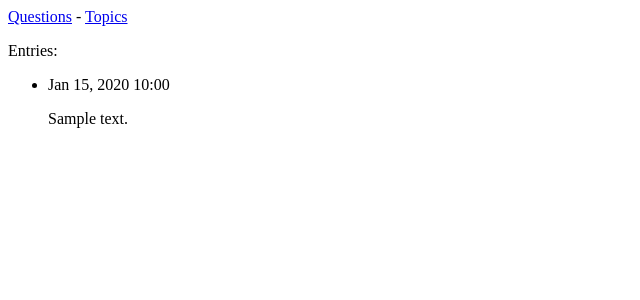
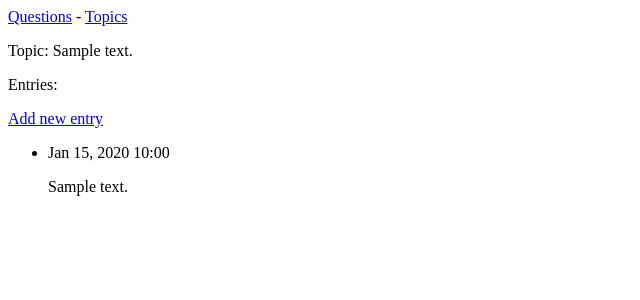
Before and after one commit to zrspeer/music_holiday, a Django app: page /topics/1/ in a window 1280 px wide. Shown: the top 300 px of the page, without its empty margins (0-640 px from the left). Run offline with Django 5.2, Linux system fonts and the light colour scheme; tables that the repository leaves empty hold one stand-in row (values such as "Sample post").

Commit message:
Forms added. Now a bare site that writes to db with user input

```diff
--- a/questions/templates/questions/topic.html
+++ b/questions/templates/questions/topic.html
@@ -2,7 +2,12 @@
 
 {% block content %}
 
+<p>Topic: {{ topic }} </p>
+
 <p>Entries:</p>
+<p>
+    <a href="{% url 'questions:new_entry' topic.id %}">Add new entry</a>
+</p>
 <ul>
     {% for entry in entries %}
       <li>
--- a/questions/templates/questions/topics.html
+++ b/questions/templates/questions/topics.html
@@ -14,4 +14,6 @@
     {% endfor %}
 </ul>
 
+<a href="{% url 'questions:new_topic' %}">Add a new topic</a>
+
 {% endblock content %}
--- a/questions/urls.py
+++ b/questions/urls.py
@@ -11,5 +11,9 @@ urlpatterns = [
     # Page that shows all topics
     path('topics/', views.topics, name='topics'),
     # Detail page for single topic
-    path('topics/<int:topic_id>/', views.topic, name='topic')
+    path('topics/<int:topic_id>/', views.topic, name='topic'),
+    # Page for adding a new topic
+    path('new_topic/', views.new_topic, name='new_topic'),
+    # Page for adding a new entry
+    path('new_entry/<int:topic_id>/', views.new_entry, name='new_entry'),
 ]
--- a/questions/views.py
+++ b/questions/views.py
@@ -1,6 +1,7 @@
-from django.shortcuts import render
+from django.shortcuts import render, redirect
 
 from .models import Topic
+from .forms import TopicForm, EntryForm
 
 # Create your views here.
 
@@ -20,3 +21,35 @@ def topic(request, topic_id):
     entries = topic.entry_set.order_by('-date_added')
     context = {'topic': topic, 'entries': entries}
     return render(request, 'questions/topic.html', context)
+
+def new_topic(request):
+    """Add a new topic"""
+    if request.method != 'POST':
+        # No data submitted; create a blank form.
+        form = TopicForm()
+    else:
+        # POST data submitted; process data.
+        form = TopicForm(data=request.POST)
+        if form.is_valid():
+            form.save()
+            return redirect('questions:topics')
+    # Display blank or invalid form.
+    context = {'form': form}
+    return render(request, 'questions/new_topic.html', context)
+
+def new_entry(request, topic_id):
+    """Add a new entry for a particular topic"""
+    topic = Topic.objects.get(id=topic_id)
+
+    if request.method != 'POST':
+        form = EntryForm()
+    else:
+        form = EntryForm(data=request.POST)
+        if form.is_valid():
+            new_entry = form.save(commit=False)
+            new_entry.topic = topic
+            new_entry.save()
+            return redirect('questions:topic', topic_id=topic_id)
+    # Display a blank or invalid form.
+    context = {'topic': topic, 'form': form}
+    return render(request, 'questions/new_entry.html', context)
```
Also changed, not shown: questions/forms.py (added, +16 -0 lines), questions/templates/questions/new_entry.html (added, +14 -0 lines), questions/templates/questions/new_topic.html (added, +12 -0 lines).
